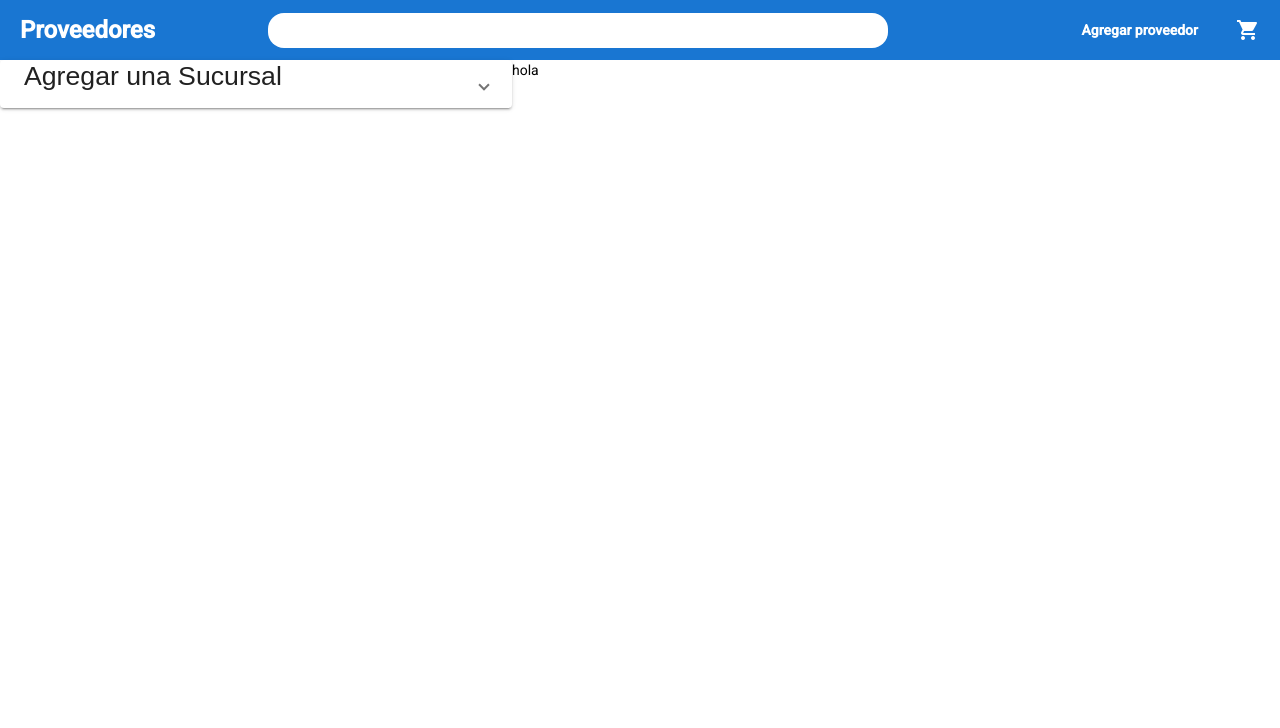
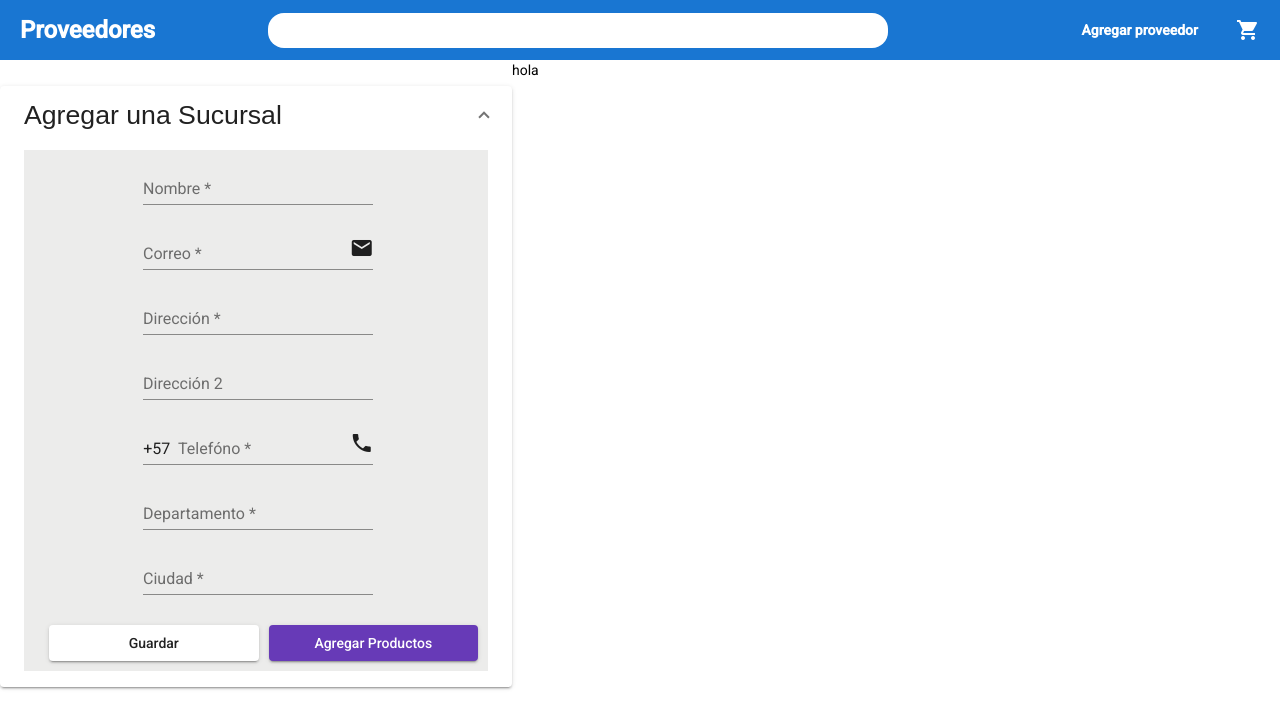
Before and after one commit to JuanitaTriana/Providers, an Angular app: page /add-subsidiary in a window 1280 px wide. Shown: the top 728 px of the page. Built offline with nearby package versions, Linux system fonts and the light colour scheme.

Commit message:
agregar logica de guardado de la sucursal

```diff
--- a/src/app/add-subsidiary/add-subsidiary.component.css
+++ b/src/app/add-subsidiary/add-subsidiary.component.css
@@ -1,3 +1,5 @@
+.accordion{
+    margin-top: 5%;}
 .add-subsidiary{
     display: grid;
     grid-template-columns: 40% 60% ;
@@ -6,9 +8,10 @@
 .subsidiary-form{
     background-color: rgb(236, 236, 235);
     padding: 10px 20px 10px 25px;
-    height: calc(100vh - var(--navbarh));
+    height: 100%;
 }
 h1{
+    margin-top: 10px;
     font-family: sans-serif;
     font-size: 20pt;
     text-align: center;
--- a/src/app/add-subsidiary/add-subsidiary.component.html
+++ b/src/app/add-subsidiary/add-subsidiary.component.html
@@ -1,13 +1,13 @@
 <div class="add-subsidiary">
-    <mat-accordion>
-        <mat-expansion-panel (opened)="panelOpenState = true"
+    <mat-accordion class="accordion" >
+        <mat-expansion-panel [expanded]="true" (opened)="panelOpenState = true"
                             (closed)="panelOpenState = false">
             <mat-expansion-panel-header>
             <mat-panel-title>
                 <h1>Agregar una Sucursal</h1>
             </mat-panel-title>
             </mat-expansion-panel-header>
-            <form class="subsidiary-form">
+            <form class="subsidiary-form"(submit)="saveSubsidiary()">
                 <div class="subsidiary-field">
                     <mat-form-field>
                         <mat-label>Nombre</mat-label>
--- a/src/app/add-subsidiary/add-subsidiary.component.ts
+++ b/src/app/add-subsidiary/add-subsidiary.component.ts
@@ -46,9 +46,9 @@ export class AddSubsidiaryComponent implements OnInit {
 
   ngOnInit(): void {
   }
-  saveProvider(): void {
-    if (this.nameFormControl.valid && this.emailFormControl.valid && this.addressFormControl.valid && this.phoneFormControl.valid){
-      alert('Proveedor Guardado'+'\n'+ 'provider info: '+'\n'+this.name +'\n'+ this.email + this.address + '\n'+ this.addre +'\n'+this.phone)
+  saveSubsidiary(): void {
+    if (this.nameFormControl.valid && this.emailFormControl.valid && this.addressFormControl.valid && this.phoneFormControl.valid && this.stateFormControl.valid && this.cityFormControl.valid){
+      alert('Sucursal Guardada'+'\n'+ 'info: '+'\n'+this.name +'\n'+ this.email + this.address + '\n'+ this.addre +'\n'+this.phone+'\n'+this.state+'\n'+this.city)
     }
   }
 }
```
